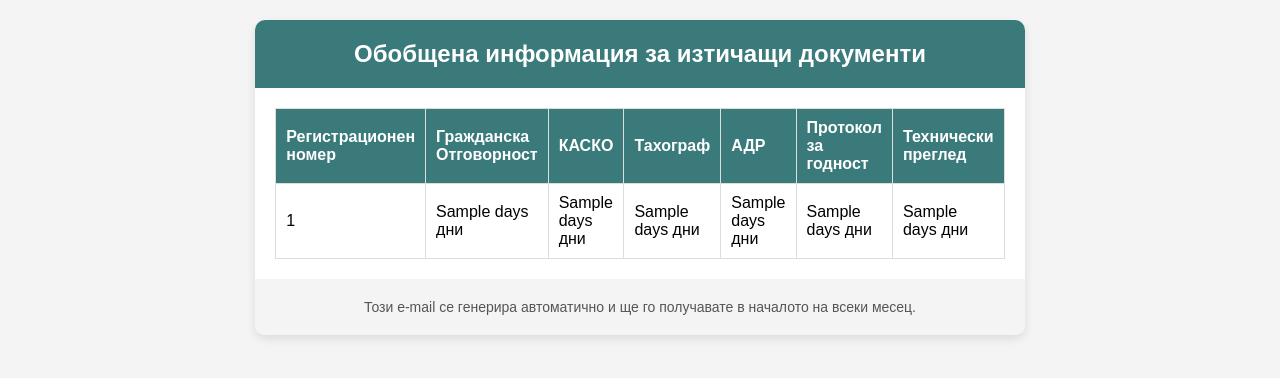
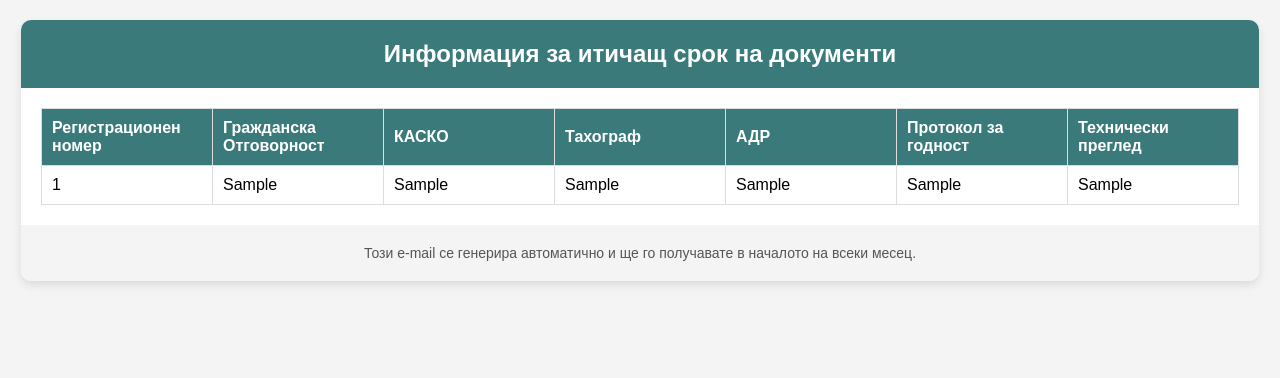
Before and after one commit to plamensve/GTA_MANAGER, a Django app: template templates/email_templates/expiration_email.html in a window 1280 px wide. Shown: the top 378 px of the page. Run offline with Django 5.2, Linux system fonts and the light colour scheme; the template is opened without the code that fills it: most values are stand-ins (such as "Sample title", 1, 10 or a date in 2020).

Commit message:
FIX: send email - date of expiration will be in the field instead of days that remind

```diff
--- a/GTA_MANAGER/accounts/views.py
+++ b/GTA_MANAGER/accounts/views.py
@@ -16,7 +16,7 @@ from .models import Vehicles, VehicleFullDetails
 from .utils import get_all_vehicles, vehicle_full_details_info
 from openpyxl import Workbook
 
-from ..web.utils import check_expiration
+from ..web.utils import check_expiration, send_email_registration
 
 
 class IndexView(TemplateView):
--- a/templates/email_templates/expiration_email.html
+++ b/templates/email_templates/expiration_email.html
@@ -1,9 +1,10 @@
 <html lang="bg">
 <body style="font-family: Arial, sans-serif; margin: 0; padding: 0; background-color: #f4f4f4;">
-        <table align="center" cellpadding="0" cellspacing="0" width="600" style="border-collapse: collapse; background-color: #ffffff; margin: 20px auto; border-radius: 10px; overflow: hidden; box-shadow: 0 4px 10px rgba(0, 0, 0, 0.1);">
+<table align="center" cellpadding="0" cellspacing="0" width="600"
+       style="border-collapse: collapse; background-color: #ffffff; margin: 20px auto; border-radius: 10px; overflow: hidden; box-shadow: 0 4px 10px rgba(0, 0, 0, 0.1);">
     <tr>
         <td align="center" bgcolor="#3a7a7b" style="padding: 20px;">
-                    <h2 style="color: #ffffff; margin: 0;">Обобщена информация за изтичащи документи</h2>
+            <h2 style="color: #ffffff; margin: 0;">Информация за итичащ срок на документи</h2>
         </td>
     </tr>
     <tr>
@@ -11,34 +12,36 @@
             <table width="100%" cellpadding="5" cellspacing="0" style="border-collapse: collapse; text-align: left;">
                 <thead>
                 <tr style="background-color: #3a7a7b; color: #ffffff;">
-                                <th style="padding: 10px; border: 1px solid #ddd; width: 14%;">Регистрационен номер</th>
-                                <th style="padding: 10px; border: 1px solid #ddd; width: 14%;">Гражданска Отговорност</th>
-                                <th style="padding: 10px; border: 1px solid #ddd; width: 14%;">КАСКО</th>
-                                <th style="padding: 10px; border: 1px solid #ddd; width: 14%;">Тахограф</th>
-                                <th style="padding: 10px; border: 1px solid #ddd; width: 14%;">АДР</th>
-                                <th style="padding: 10px; border: 1px solid #ddd; width: 14%;">Протокол за годност</th>
-                                <th style="padding: 10px; border: 1px solid #ddd; width: 14%;">Технически преглед</th>
+                    <th style="padding: 10px; border: 1px solid #ddd; min-width: 150px;">Регистрационен номер</th>
+                    <th style="padding: 10px; border: 1px solid #ddd; min-width: 150px;">Гражданска Отговорност</th>
+                    <th style="padding: 10px; border: 1px solid #ddd; min-width: 150px;">КАСКО</th>
+                    <th style="padding: 10px; border: 1px solid #ddd; min-width: 150px;">Тахограф</th>
+                    <th style="padding: 10px; border: 1px solid #ddd; min-width: 150px;">АДР</th>
+                    <th style="padding: 10px; border: 1px solid #ddd; min-width: 150px;">Протокол за годност</th>
+                    <th style="padding: 10px; border: 1px solid #ddd; min-width: 150px;">Технически преглед</th>
                 </tr>
                 </thead>
                 <tbody>
                 {% for doc in documents_list %}
                     <tr>
-                                <td style="padding: 10px; border: 1px solid #ddd;">{{ doc.current_registration_number }}</td>
-                                <td style="padding: 10px; border: 1px solid #ddd;">{{ doc.insurance_civil_liability.days }} дни</td>
-                                <td style="padding: 10px; border: 1px solid #ddd;">{{ doc.insurance_casco_validity.days }} дни</td>
-                                <td style="padding: 10px; border: 1px solid #ddd;">{{ doc.tachograph_validity.days }} дни</td>
-                                <td style="padding: 10px; border: 1px solid #ddd;">{{ doc.adr_validity.days }} дни</td>
-                                <td style="padding: 10px; border: 1px solid #ddd;">{{ doc.fitness_protocol_validity.days }} дни</td>
-                                <td style="padding: 10px; border: 1px solid #ddd;">{{ doc.technical_check_validity.days }} дни</td>
+                        <td style="padding: 10px; border: 1px solid #ddd; min-width: 150px;">{{ doc.current_registration_number }}</td>
+                        <td style="padding: 10px; border: 1px solid #ddd; min-width: 150px;">{{ doc.insurance_civil_liability }}</td>
+                        <td style="padding: 10px; border: 1px solid #ddd; min-width: 150px;">{{ doc.insurance_casco_validity }}</td>
+                        <td style="padding: 10px; border: 1px solid #ddd; min-width: 150px;">{{ doc.tachograph_validity }}</td>
+                        <td style="padding: 10px; border: 1px solid #ddd; min-width: 150px;">{{ doc.adr_validity }}</td>
+                        <td style="padding: 10px; border: 1px solid #ddd; min-width: 150px;">{{ doc.fitness_protocol_validity }}</td>
+                        <td style="padding: 10px; border: 1px solid #ddd; min-width: 150px;">{{ doc.technical_check_validity }}</td>
                     </tr>
                 {% endfor %}
                 </tbody>
             </table>
+
         </td>
     </tr>
     <tr>
         <td align="center" style="padding: 20px; background-color: #f4f4f4;">
-                    <p style="color: #555; font-size: 14px;">Този e-mail се генерира автоматично и ще го получавате в началото на всеки месец.</p>
+            <p style="color: #555; font-size: 14px;">Този e-mail се генерира автоматично и ще го получавате в началото
+                на всеки месец.</p>
         </td>
     </tr>
 </table>
--- a/templates/vehicles/vehicle-details.html
+++ b/templates/vehicles/vehicle-details.html
@@ -152,7 +152,7 @@
                     <td class="vehicle-details-data-vhl vehicle-page-data-vhl">{{ vehicle_details.shovel }}</td>
                 </tr>
                 <tr class="vehicle-details-row-vhl vehicle-page-details-row-vhl">
-                    <td class="vehicle-details-label-vhl vehicle-page-label-vhl">Капак на шахта</td>
+                    <td class="vehicle-details-label-vhl vehicle-page-label-vhl">Покривало за шахта</td>
                     <td class="vehicle-details-data-vhl vehicle-page-data-vhl">{{ vehicle_details.manhole_cover }}</td>
                 </tr>
                 <tr class="vehicle-details-row-vhl vehicle-page-details-row-vhl">
```
Also changed, not shown: GTA_MANAGER/web/utils.py (+7 -8 lines). Lines whose indentation alone changed are shown as unchanged.
